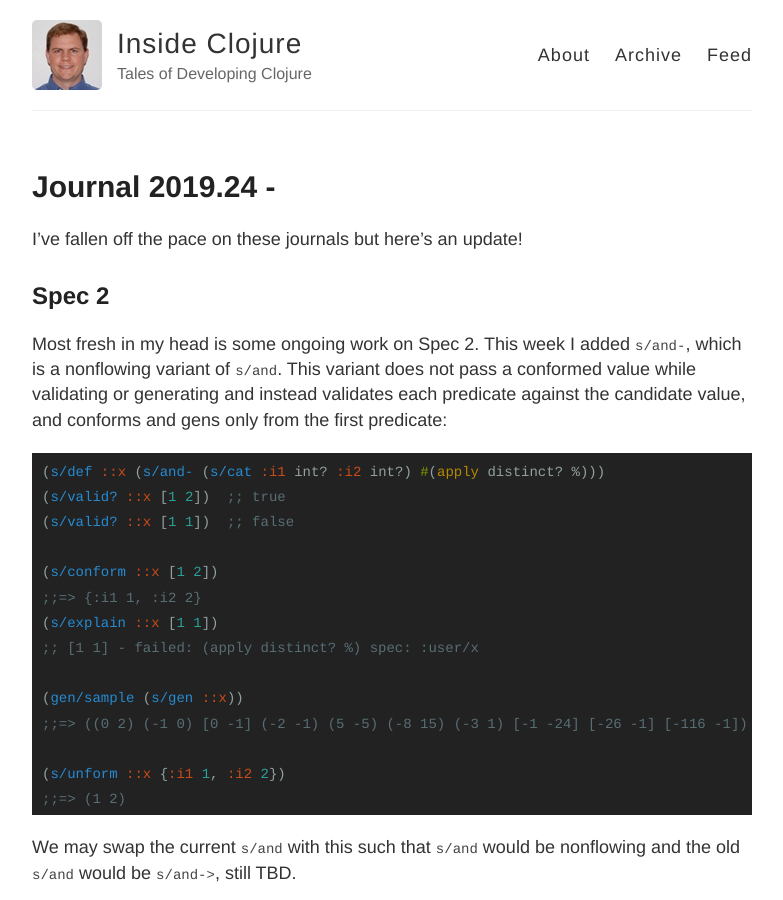
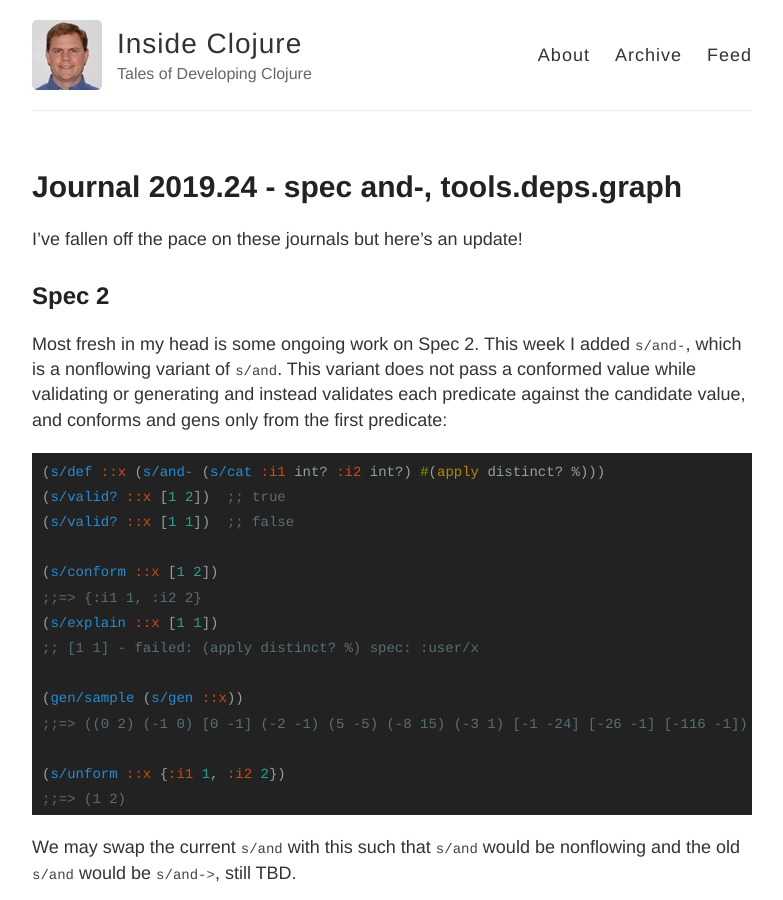
Before and after one commit to insideclojure/insideclojure.github.io, a Jekyll site: the page built from _posts/2019-12-06-journal.md, in a window 1280 px wide and 900 px high. Shown: the whole window, without its empty margins (248-1031 px from the left). Built offline with Jekyll 4.4.1, drawn with Linux system fonts in a browser that asks for light colours.

Commit message:
update title

```diff
--- a/_posts/2019-12-06-journal.md
+++ b/_posts/2019-12-06-journal.md
@@ -1,7 +1,7 @@
 ---
 layout: post
 date: 2019-12-06
-title: Journal 2019.24 -
+title: Journal 2019.24 - spec and-, tools.deps.graph
 ---
 
 I've fallen off the pace on these journals but here's an update!
```
